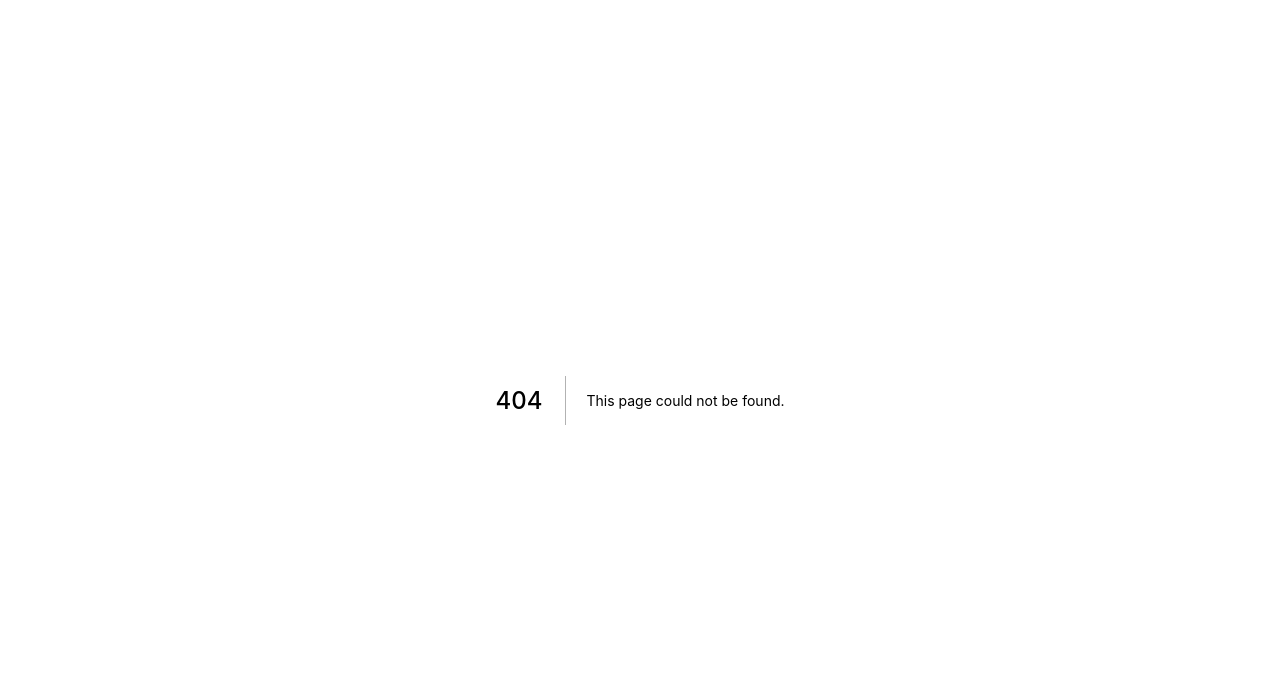
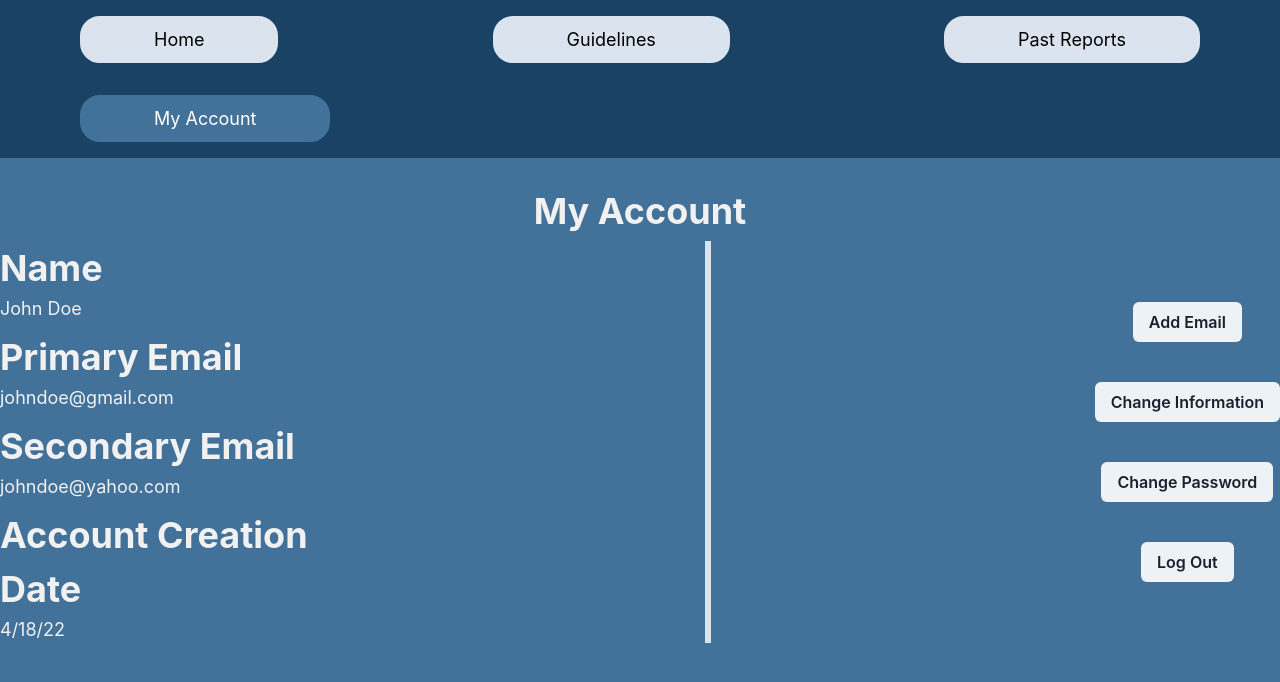
Before and after one commit to cvxluo/junior-design-project, a Next.js app: page /profile in a window 1280 px wide. Before the commit this address had no page. Shown: the top 682 px of the page. Built offline with nearby package versions, Linux system fonts and the light colour scheme.

Commit message:
Profile page and workflow

```diff
--- /dev/null
+++ b/src/components/InfoBox/index.js
@@ -0,0 +1,3 @@
+import InfoBox from "./InfoBox";
+
+export default InfoBox;
--- a/src/pages/_app.js
+++ b/src/pages/_app.js
@@ -6,6 +6,7 @@ const colors = {
   blue: "#427199",
   darkblue: "#194265",
   lightblue: "#DBE4EE",
+  lightgray: "#F1F1F1",
 };
 
 const theme = extendTheme({ colors });
--- /dev/null
+++ b/src/pages/profile.js
@@ -0,0 +1,3 @@
+import Profile from "../screens/Profile";
+
+export default Profile;
--- /dev/null
+++ b/src/screens/Profile/Profile.jsx
@@ -0,0 +1,83 @@
+import {
+  VStack,
+  Heading,
+  Text,
+  Center,
+  HStack,
+  StackDivider,
+  Button,
+} from "@chakra-ui/react";
+import { Box } from "@chakra-ui/react";
+
+import NavBar from "../../components/NavBar/NavBar";
+
+const infoExample = {
+  title: "General Guidelines",
+  listContent: [
+    "Lorem ipsum dolor sit amet, consectetur adipiscing elit",
+    "Lorem ipsum dolor sit amet, consectetur adipiscing elit",
+    "Lorem ipsum dolor sit amet, consectetur adipiscing elit",
+    "Lorem ipsum dolor sit amet, consectetur adipiscing elit",
+  ],
+  paragraphContent: "Lorem ipsum dolor sit amet, consectetur adipiscing elit",
+};
+
+export default function Guidelines() {
+  return (
+    <Box backgroundColor="blue">
+      <NavBar />
+      <Center my="2em">
+        <VStack>
+          <Heading color="lightgray">My Account</Heading>
+
+          <HStack
+            spacing={96}
+            divider={<StackDivider borderColor="#DBE4EE" borderWidth={5} />}
+          >
+            <VStack alignItems="start">
+              <Box>
+                <Text fontSize="4xl" fontWeight="bold" color="lightgray">
+                  Name
+                </Text>
+                <Text fontSize="lg" color="lightgray">
+                  John Doe
+                </Text>
+              </Box>
+              <Box>
+                <Text fontSize="4xl" fontWeight="bold" color="lightgray">
+                  Primary Email
+                </Text>
+                <Text fontSize="lg" color="lightgray">
+                  johndoe@gmail.com
+                </Text>
+              </Box>
+              <Box>
+                <Text fontSize="4xl" fontWeight="bold" color="lightgray">
+                  Secondary Email
+                </Text>
+                <Text fontSize="lg" color="lightgray">
+                  johndoe@yahoo.com
+                </Text>
+              </Box>
+              <Box>
+                <Text fontSize="4xl" fontWeight="bold" color="lightgray">
+                  Account Creation Date
+                </Text>
+                <Text fontSize="lg" color="lightgray">
+                  4/18/22
+                </Text>
+              </Box>
+            </VStack>
+
+            <VStack spacing={10}>
+              <Button>Add Email</Button>
+              <Button>Change Information</Button>
+              <Button>Change Password</Button>
+              <Button>Log Out</Button>
+            </VStack>
+          </HStack>
+        </VStack>
+      </Center>
+    </Box>
+  );
+}
--- /dev/null
+++ b/src/screens/Profile/index.js
@@ -0,0 +1,3 @@
+import Profile from "./Profile";
+
+export default Profile;
```
Also changed, not shown: src/components/InfoBox/InfoBox.jsx (added, +23 -0 lines), src/screens/Guidelines/Guidelines.jsx (+17 -53 lines), src/screens/Home/Home.jsx (+12 -28 lines).
